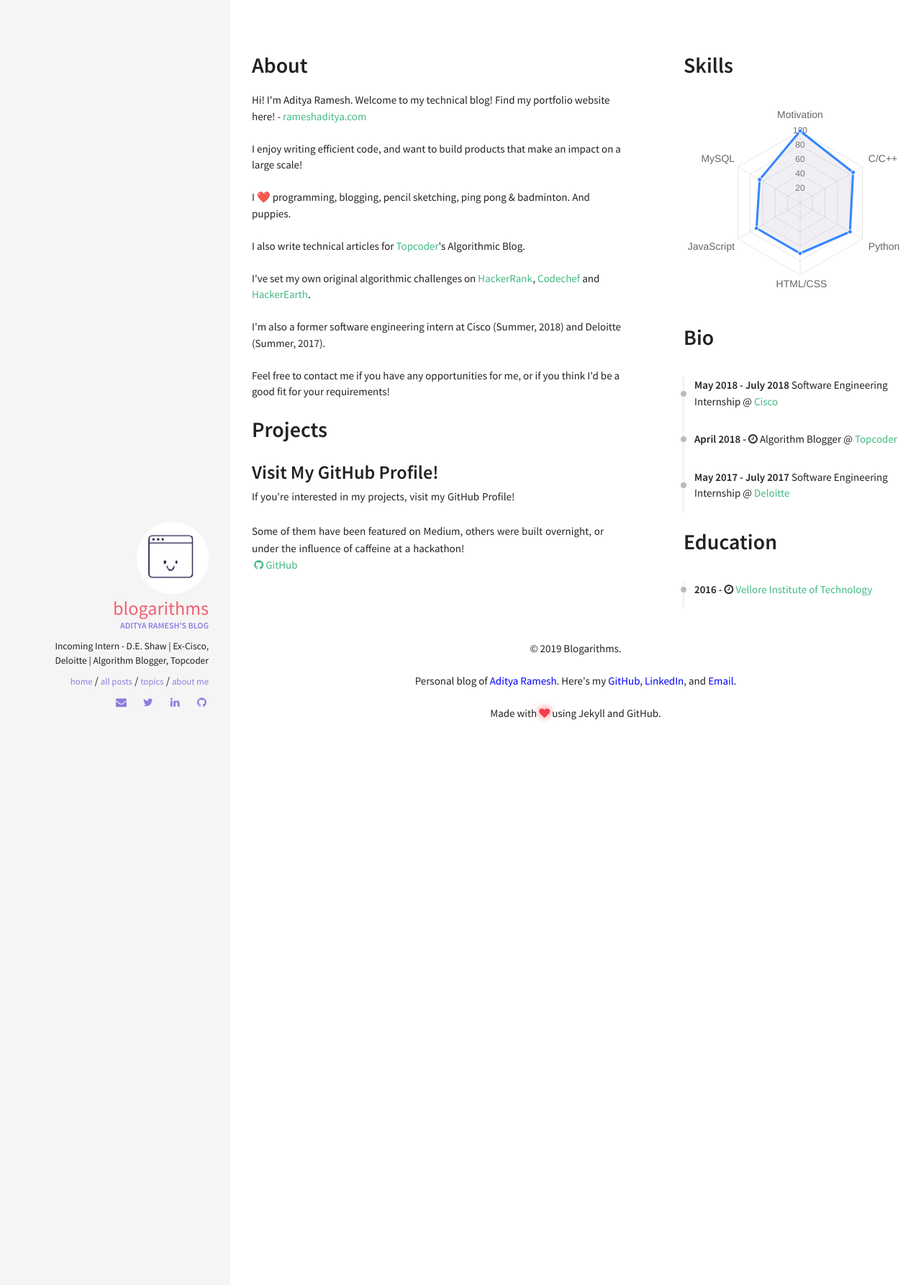
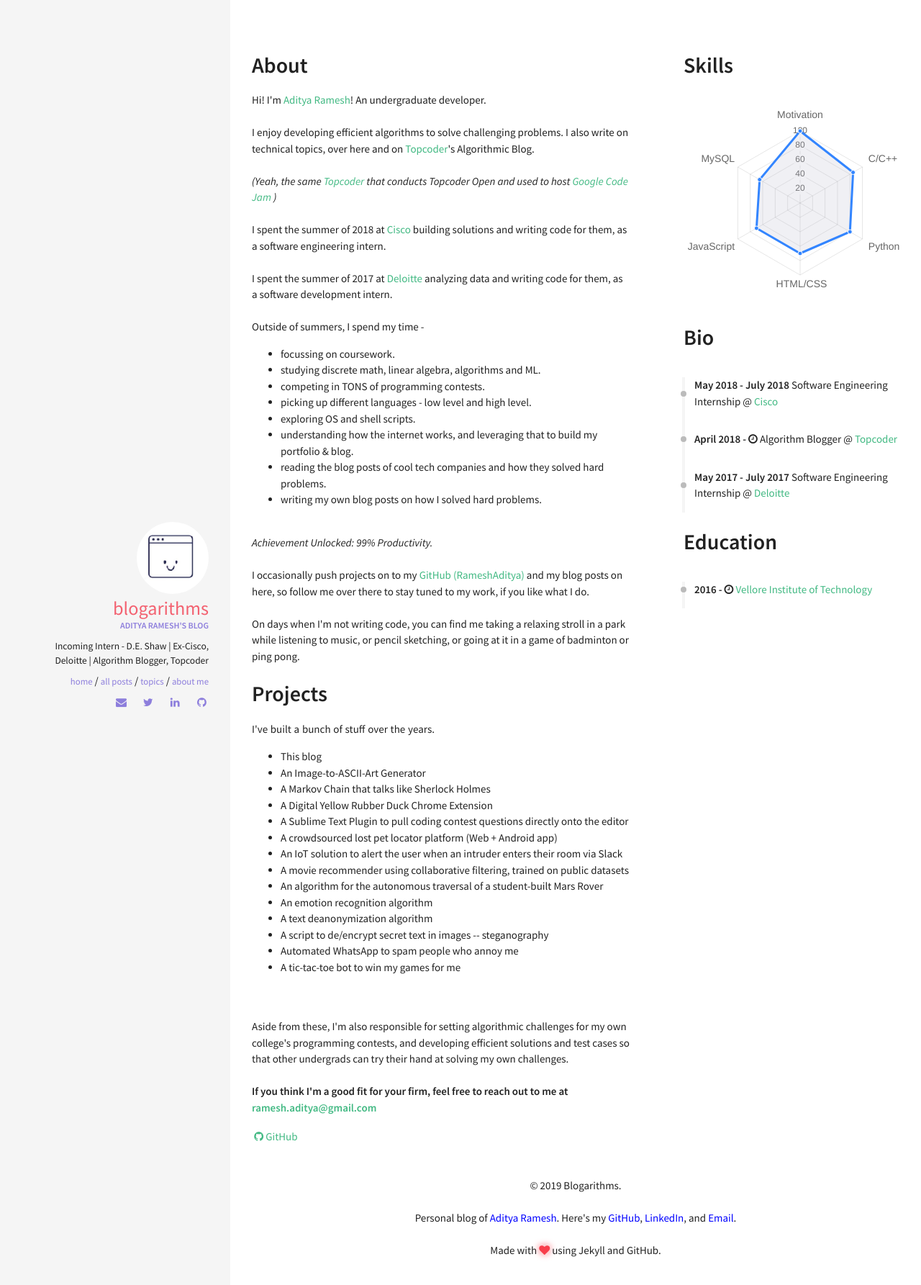
Before and after one commit to blogarithms/blogarithms.github.io, a Jekyll site: the page built from resume.html, in a window 1280 px wide. Shown: the top 1785 px of the page at 72% size. Built offline with Jekyll 4.4.1, drawn with Linux system fonts in a browser that asks for light colours; nearby versions of some CDN libraries.

Commit message:
Update about-me section

```diff
--- a/_data/index/projects.yml
+++ b/_data/index/projects.yml
@@ -1,8 +1,31 @@
-- name: Visit My GitHub Profile!
-  descr: "If you're interested in my projects, visit my GitHub Profile! <br><br>
+- name:
+  descr: "
+  I've built a bunch of stuff over the years.
+  <ul>
+    <li>This blog</li>
+    <li>An Image-to-ASCII-Art Generator</li>
+    <li>A Markov Chain that talks like Sherlock Holmes</li>
+    <li>A Digital Yellow Rubber Duck Chrome Extension</li>
+    <li>A Sublime Text Plugin to pull coding contest questions directly onto the editor</li>
+    <li>A crowdsourced lost pet locator platform (Web + Android app)</li>
+    <li>An IoT solution to alert the user when an intruder enters their room via Slack</li>
+    <li>A movie recommender using collaborative filtering, trained on public datasets</li>
+    <li>An algorithm for the autonomous traversal of a student-built Mars Rover</li>
+    <li>An emotion recognition algorithm</li>
+    <li>A text deanonymization algorithm</li>
+    <li>A script to de/encrypt secret text in images -- steganography</li>
+    <li>Automated WhatsApp to spam people who annoy me</li>
+    <li>A tic-tac-toe bot to win my games for me</li>
+  </ul>
 
+  <br><br>
+  Aside from these, I'm also responsible for setting algorithmic challenges for my own college's programming contests, and
+  developing efficient solutions and test cases so that other undergrads can try their hand at solving my own challenges.
 
-  Some of them have been featured on Medium, others were built overnight, or under the influence of caffeine at a hackathon!
+  <br><br>
+
+  <b> If you think I'm a good fit for your firm, feel free to reach out to me at <a href=\"mailto:ramesh.aditya@gmail.com\">
+  ramesh.aditya@gmail.com</a> </b>
 
   "
   image: pong.png
--- a/_includes/sections/about.html
+++ b/_includes/sections/about.html
@@ -1,17 +1,49 @@
 <h1><span data-i18n="skills.my_skills">About</span></h1>
 
 <div>
-    Hi! I'm Aditya Ramesh. Welcome to my technical blog! Find my portfolio website here! - <a href="https://rameshaditya.com/" target="_blank">rameshaditya.com</a>
+    Hi! I'm <a href="https://rameshaditya.com/" target="_blank">Aditya Ramesh</a>! An undergraduate developer.
+
     <br><br>
-    I enjoy writing efficient code, and want to build products that make an impact on a large scale!
+
+    I enjoy developing efficient algorithms to solve challenging problems. I also write on technical topics, over here and on
+    <a href="https://www.topcoder.com" target="_blank">Topcoder</a>'s Algorithmic Blog.
+
     <br><br>
-    I ❤️ programming, blogging, pencil sketching, ping pong & badminton. And puppies.
+
+    <i>(Yeah, the same <a href="https://www.topcoder.com" target="_blank">Topcoder</a> that conducts Topcoder Open and used to host <a href="https://www.google.com/" target="_blank">Google</a> <a href="https://codingcompetitions.withgoogle.com/codejam" target="_blank">Code Jam</a> )</i>
+
     <br><br>
-    I also write technical articles for <a href="https://www.topcoder.com" target="_blank">Topcoder</a>'s Algorithmic Blog.
+
+    I spent the summer of 2018 at <a href="http://www.cisco.com/" target="_blank">Cisco</a> building solutions and writing code for them, as a software engineering intern.
+
     <br><br>
-    I've set my own original algorithmic challenges on <a href="https://hackerrank.com/" target="_blank">HackerRank</a>, <a href="https://codechef.com/" target="_blank">Codechef</a> and <a href="https://hackerearth.com/" target="_blank">HackerEarth</a>.
+
+    I spent the summer of 2017 at <a href="https://www.deloitte.com/" target="_blank">Deloitte</a> analyzing data and writing code for them, as a software development intern.
+
     <br><br>
-    I'm also a former software engineering intern at Cisco (Summer, 2018) and Deloitte (Summer, 2017).
+
+    Outside of summers, I spend my time - <br>
+    <ul>
+        <li>focussing on coursework.</li>
+        <li>studying discrete math, linear algebra, algorithms and ML.</li>
+        <li>competing in TONS of programming contests.</li>
+        <li>picking up different languages - low level and high level.</li>
+        <li>exploring OS and shell scripts.</li>
+        <li>understanding how the internet works, and leveraging that to build my portfolio & blog.</li>
+        <li>reading the blog posts of cool tech companies and how they solved hard problems.</li>
+        <li>writing my own blog posts on how I solved hard problems.
+    </ul>
+
+    <br>
+
+    <i>Achievement Unlocked: 99% Productivity.</i>
+
     <br><br>
-    Feel free to contact me if you have any opportunities for me, or if you think I'd be a good fit for your requirements!
+
+    I occasionally push projects on to my <a href="https://www.github.com/RameshAditya" target="_blank">GitHub (RameshAditya)</a> and my blog posts on here, so follow me over there to stay tuned to my work, if you like what I do.
+
+    <br><br>
+
+    On days when I'm not writing code, you can find me taking a relaxing stroll in a park while listening to music, or pencil sketching, or going at it in a game of badminton or ping pong.
+    <br>
 </div>
```
